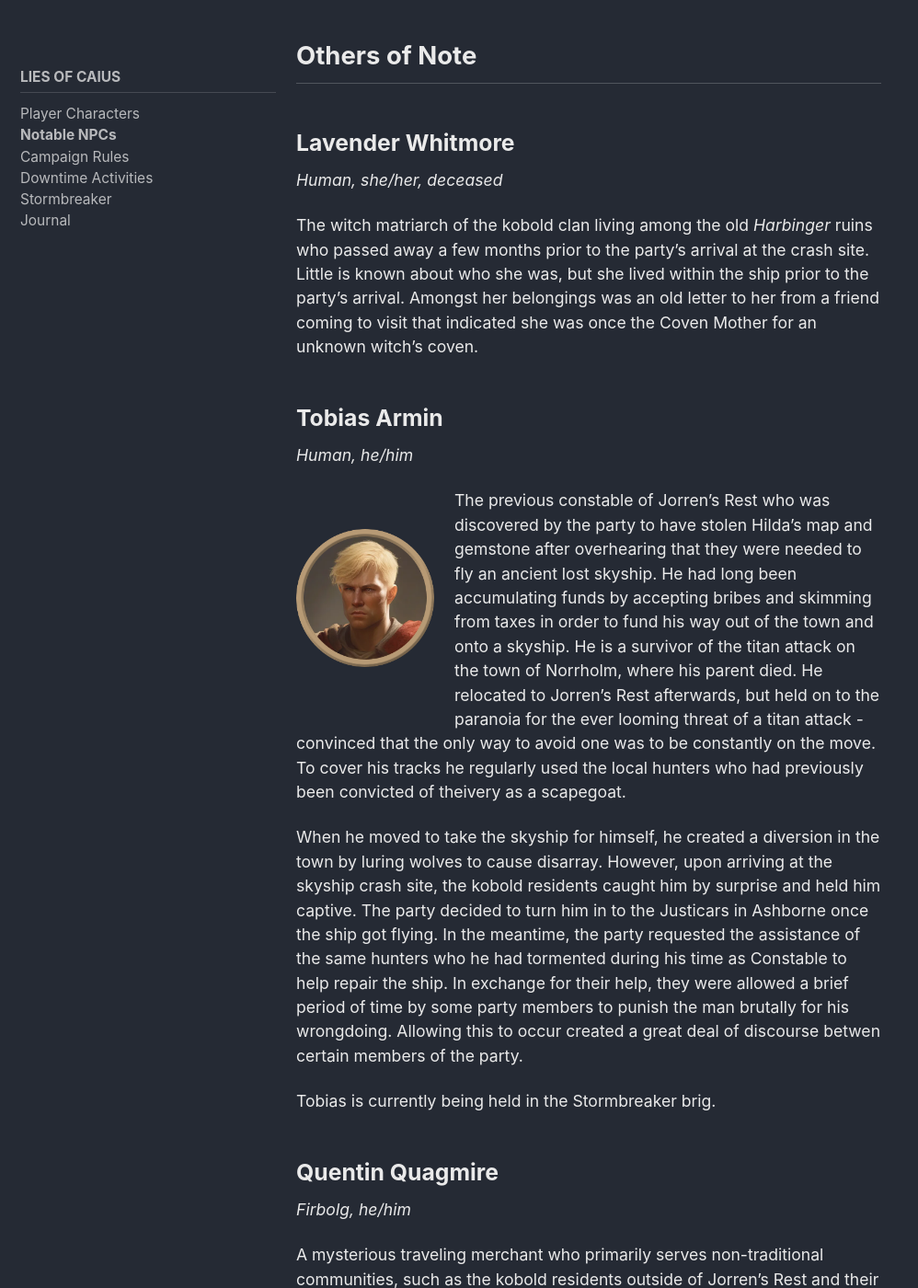
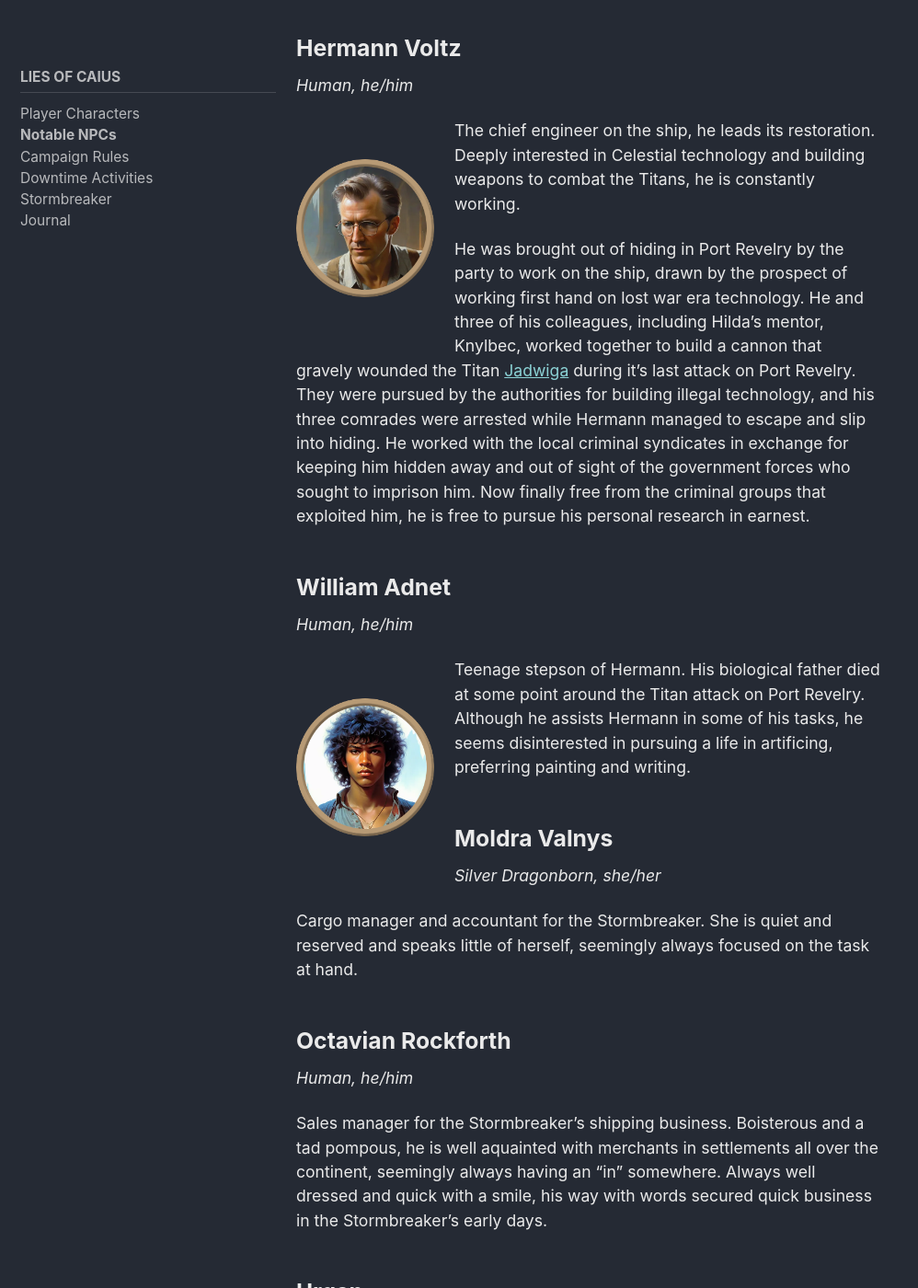
Before and after one commit to dej0608/terranea, a Jekyll site: the page built from _pages/npcs-main.md, in a window 1280 px wide and 1400 px high, scrolled down 2024 px. Shown: the whole window at 92% size, without its empty margins (0-998 px from the left). Built offline with Jekyll 4.4.1, drawn with Linux system fonts in a browser that asks for light colours; cached includes are drawn as plain includes; some of the changed text lies outside the part shown.

Commit message:
updated npc list with initial crew

```diff
--- a/_pages/npcs-main.md
+++ b/_pages/npcs-main.md
@@ -48,6 +48,61 @@ A group of very resourceful engineers using natural materials to build brilliant
 
 Names: Boomspear, Skunkdress, Logsmush, Pitspike, Decoy, Burnynet, Hornetpot, Claptrap
 
+### Hermann Voltz
+*Human, he/him*
+
+<figure style="width: 150px;height: 150px" class="align-left">
+  <img src="{{ site.url }}{{ site.baseurl }}/assets/images/hermann_token.png" alt="">
+</figure>
+
+The chief engineer on the ship, he leads its restoration. Deeply interested in Celestial technology and building weapons to combat the Titans, he is constantly working.
+
+He was brought out of hiding in Port Revelry by the party to work on the ship, drawn by the prospect of working first hand on lost war era technology. He and three of his colleagues, including Hilda's mentor, Knylbec, worked together to build a cannon that gravely wounded the Titan [Jadwiga](/titans/#jadwiga) during it's last attack on Port Revelry. They were pursued by the authorities for building illegal technology, and his three comrades were arrested while Hermann managed to escape and slip into hiding. He worked with the local criminal syndicates in exchange for keeping him hidden away and out of sight of the government forces who sought to imprison him. Now finally free from the criminal groups that exploited him, he is free to pursue his personal research in earnest.
+
+### William Adnet
+*Human, he/him*
+
+<figure style="width: 150px;height: 150px" class="align-left">
+  <img src="{{ site.url }}{{ site.baseurl }}/assets/images/will_token.png" alt="">
+</figure>
+
+Teenage stepson of Hermann. His biological father died at some point around the Titan attack on Port Revelry. Although he assists Hermann in some of his tasks, he seems disinterested in pursuing a life in artificing, preferring painting and writing.
+
+### Moldra Valnys
+*Silver Dragonborn, she/her*
+
+Cargo manager and accountant for the Stormbreaker. She is quiet and reserved and speaks little of herself, seemingly always focused on the task at hand.
+
+### Octavian Rockforth
+*Human, he/him*
+
+Sales manager for the Stormbreaker's shipping business. Boisterous and a tad pompous, he is well aquainted with merchants in settlements all over the continent, seemingly always having an "in" somewhere. Always well dressed and quick with a smile, his way with words secured quick business in the Stormbreaker's early days.
+
+### Urgan
+*Orc, he/him*
+
+The ship's resident blacksmith, he works closely with the ships engineering teams molding pieces and parts to replace borken ones around the crashed ship. A jack-of-all-trades, he also makes fine weapons and armor on request.
+
+### Cronus Thunderguard
+*Goliath, he/him*
+
+Deckhand handling odd jobs around the ship. Loud and opinionated, he values strength above all else, and although he does not go looking for fights, he never turns down a good scrap.
+
+### Skwawk
+*Kenku, he/him*
+
+Deckhand handling odd jobs around the ship. Quiet and dependable, he gets his work done with no words besides the occasional "caw". Sticks close to Cronus most of the time, who protects him like an elder brother.
+
+### Kuzzim Duskhorn
+*Dwarf, he/him*
+
+Deckhand handling odd jobs around the ship. Grumpy and stubborn, but a dependable laborer when he recognizes "things need doin'". Currently acting as the ship's cook. He is very bad at it.
+
+### Lenny Baldtree
+*Human, he/him*
+
+Deckhand handling odd jobs around the ship. A jokester and carouser, he previously worked as a deckhand on the *Mercurial* with Hilda until he made a snide comment about the captain's boots at which point he was thrown overboard.
+
 ## Others of Note
 
 ### Lavender Whitmore
```
Also changed, not shown: assets/images/hermann_token.png (added), assets/images/will_token.png (added).
